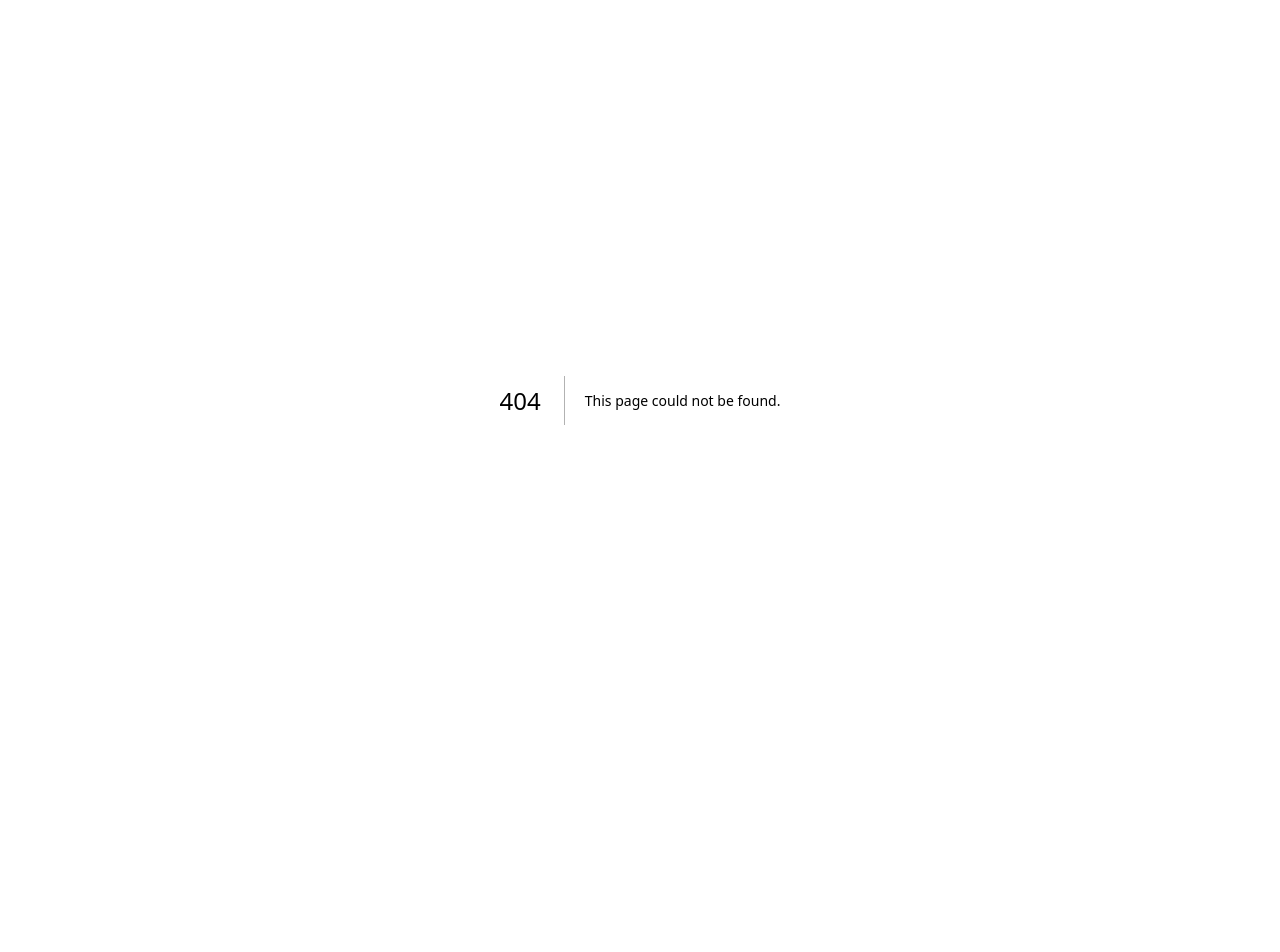
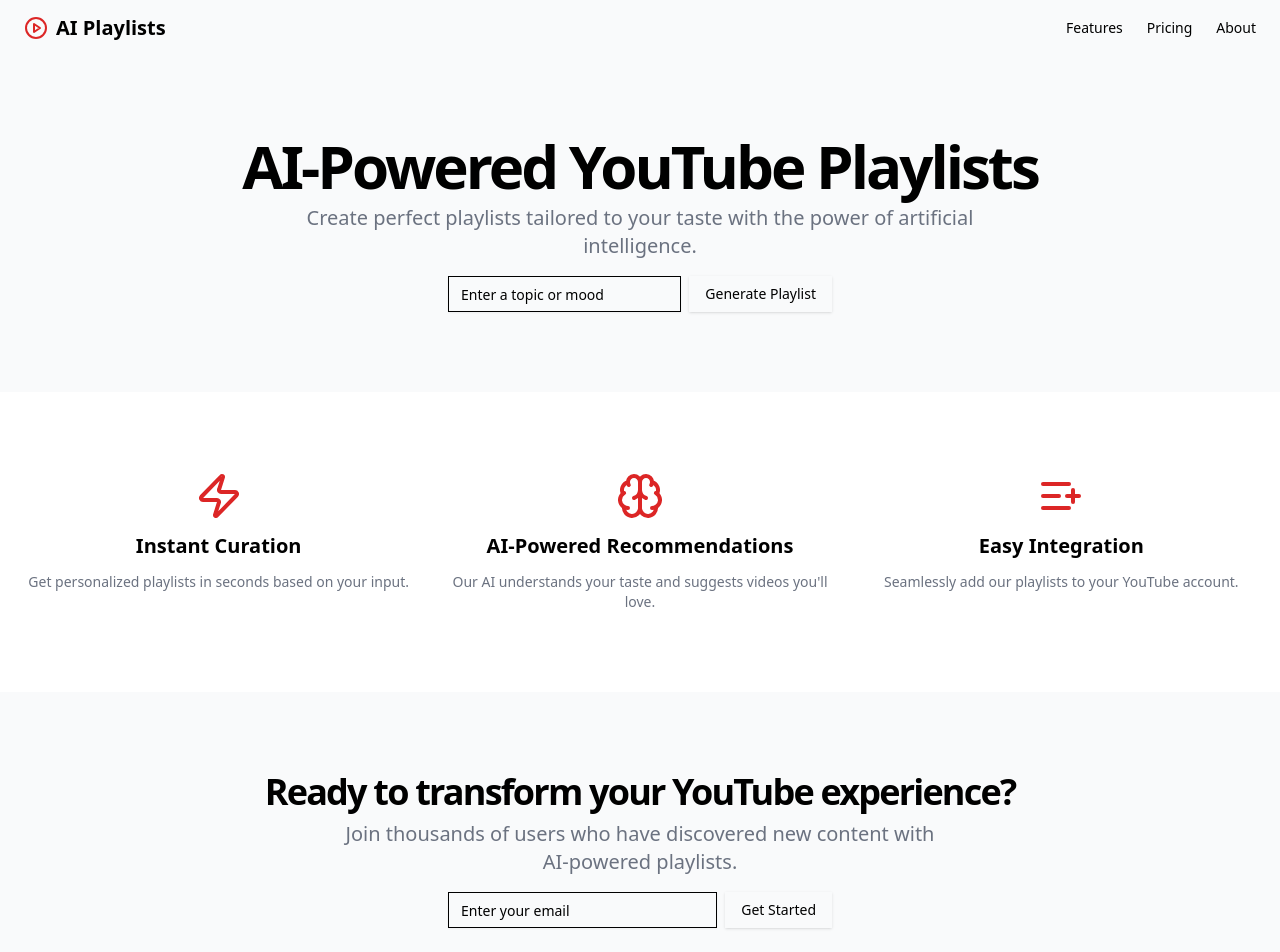
Before and after one commit to PawanAK/AI-Youtube-Playlist, a Next.js app: page /landing in a window 1280 px wide. Before the commit this address had no page. Shown: the top 952 px of the page. Before the commit the page ends 800 px from the top, so only its background shows below. Built offline with nearby package versions, Linux system fonts and the light colour scheme.

Commit message:
add landing

```diff
--- /dev/null
+++ b/src/app/landing/page.tsx
@@ -0,0 +1,10 @@
+import React from 'react'
+import { LandingPageComponent } from '@/components/landing-page'
+
+const page = () => {
+  return (
+        <LandingPageComponent />
+  )
+}
+
+export default page
--- /dev/null
+++ b/src/components/landing-page.tsx
@@ -0,0 +1,118 @@
+'use client'
+
+import { Button } from "@/components/ui/button"
+import { Input } from "@/components/ui/input"
+import { PlayCircle, Zap, ListPlus, Brain} from "lucide-react"
+import Link from "next/link"
+
+export function LandingPageComponent() {
+  return (
+    <div className="flex flex-col min-h-screen bg-gray-50">
+      <header className="px-4 lg:px-6 h-14 flex items-center">
+        <Link className="flex items-center justify-center" href="#">
+          <PlayCircle className="h-6 w-6 text-red-600" />
+          <span className="ml-2 text-xl font-bold">AI Playlists</span>
+        </Link>
+        <nav className="ml-auto flex gap-4 sm:gap-6">
+          <Link className="text-sm font-medium hover:underline underline-offset-4" href="#">
+            Features
+          </Link>
+          <Link className="text-sm font-medium hover:underline underline-offset-4" href="#">
+            Pricing
+          </Link>
+          <Link className="text-sm font-medium hover:underline underline-offset-4" href="#">
+            About
+          </Link>
+        </nav>
+      </header>
+      <main className="flex-1">
+        <section className="w-full py-12 md:py-16 lg:py-20">
+          <div className="container px-4 md:px-6">
+            <div className="flex flex-col items-center space-y-4 text-center">
+              <div className="space-y-2">
+                <h1 className="text-3xl font-bold tracking-tighter sm:text-4xl md:text-5xl lg:text-6xl/none">
+                  AI-Powered YouTube Playlists
+                </h1>
+                <p className="mx-auto max-w-[700px] text-gray-500 md:text-xl">
+                  Create perfect playlists tailored to your taste with the power of artificial intelligence.
+                </p>
+              </div>
+              <div className="w-full max-w-sm space-y-2">
+                <form className="flex space-x-2">
+                  <Input
+                    className="flex-1"
+                    placeholder="Enter a topic or mood"
+                    type="text"
+                  />
+                  <Button type="submit">Generate Playlist</Button>
+                </form>
+              </div>
+            </div>
+          </div>
+        </section>
+        <section className="w-full py-12 md:py-16 lg:py-20 bg-white">
+          <div className="container px-4 md:px-6">
+            <div className="grid gap-8 sm:grid-cols-2 lg:grid-cols-3">
+              <div className="flex flex-col items-center space-y-3 text-center">
+                <Zap className="h-12 w-12 text-red-600" />
+                <h2 className="text-xl font-bold">Instant Curation</h2>
+                <p className="text-sm text-gray-500">
+                  Get personalized playlists in seconds based on your input.
+                </p>
+              </div>
+              <div className="flex flex-col items-center space-y-3 text-center">
+                <Brain className="h-12 w-12 text-red-600" />
+                <h2 className="text-xl font-bold">AI-Powered Recommendations</h2>
+                <p className="text-sm text-gray-500">
+                  Our AI understands your taste and suggests videos you'll love.
+                </p>
+              </div>
+              <div className="flex flex-col items-center space-y-3 text-center">
+                <ListPlus className="h-12 w-12 text-red-600" />
+                <h2 className="text-xl font-bold">Easy Integration</h2>
+                <p className="text-sm text-gray-500">
+                  Seamlessly add our playlists to your YouTube account.
+                </p>
+              </div>
+            </div>
+          </div>
+        </section>
+        <section className="w-full py-12 md:py-16 lg:py-20">
+          <div className="container px-4 md:px-6">
+            <div className="flex flex-col items-center justify-center space-y-4 text-center">
+              <div className="space-y-2">
+                <h2 className="text-3xl font-bold tracking-tighter md:text-4xl">
+                  Ready to transform your YouTube experience?
+                </h2>
+                <p className="mx-auto max-w-[600px] text-gray-500 md:text-xl">
+                  Join thousands of users who have discovered new content with AI-powered playlists.
+                </p>
+              </div>
+              <div className="w-full max-w-sm space-y-2">
+                <form className="flex space-x-2">
+                  <Input
+                    className="flex-1"
+                    placeholder="Enter your email"
+                    type="email"
+                  />
+                  <Button type="submit">Get Started</Button>
+                </form>
+              </div>
+            </div>
+          </div>
+        </section>
+      </main>
+      <footer className="flex flex-col gap-2 sm:flex-row py-6 w-full shrink-0 items-center px-4 md:px-6 border-t">
+        <p className="text-xs text-gray-500">© 2023 AI Playlists. All rights reserved.</p>
+        <nav className="sm:ml-auto flex gap-4 sm:gap-6">
+          <Link className="text-xs hover:underline underline-offset-4" href="#">
+            Terms of Service
+          </Link>
+          <Link className="text-xs hover:underline underline-offset-4" href="#">
+            Privacy
+          </Link>
+        </nav>
+      </footer>
+    </div>
+  )
+}
```
